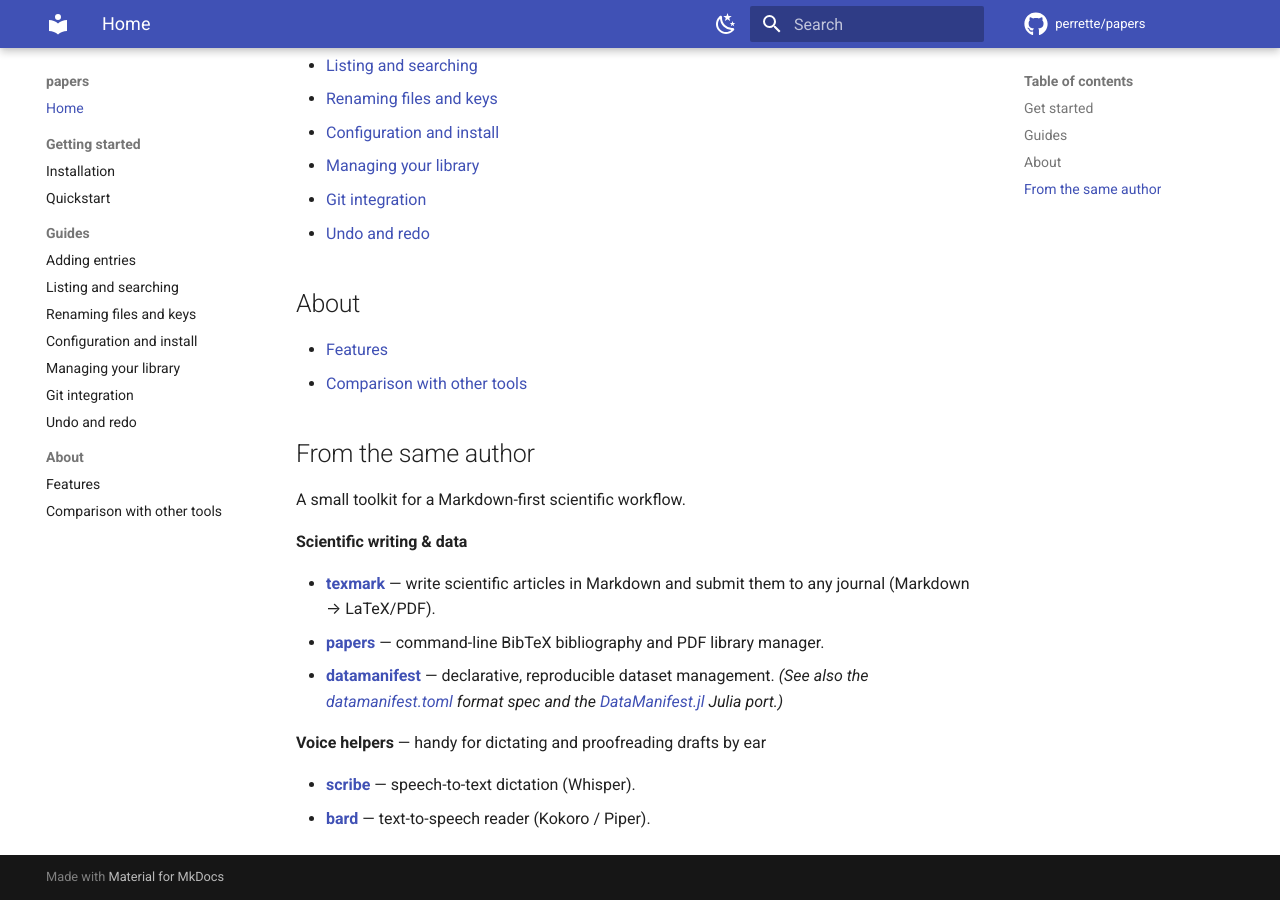
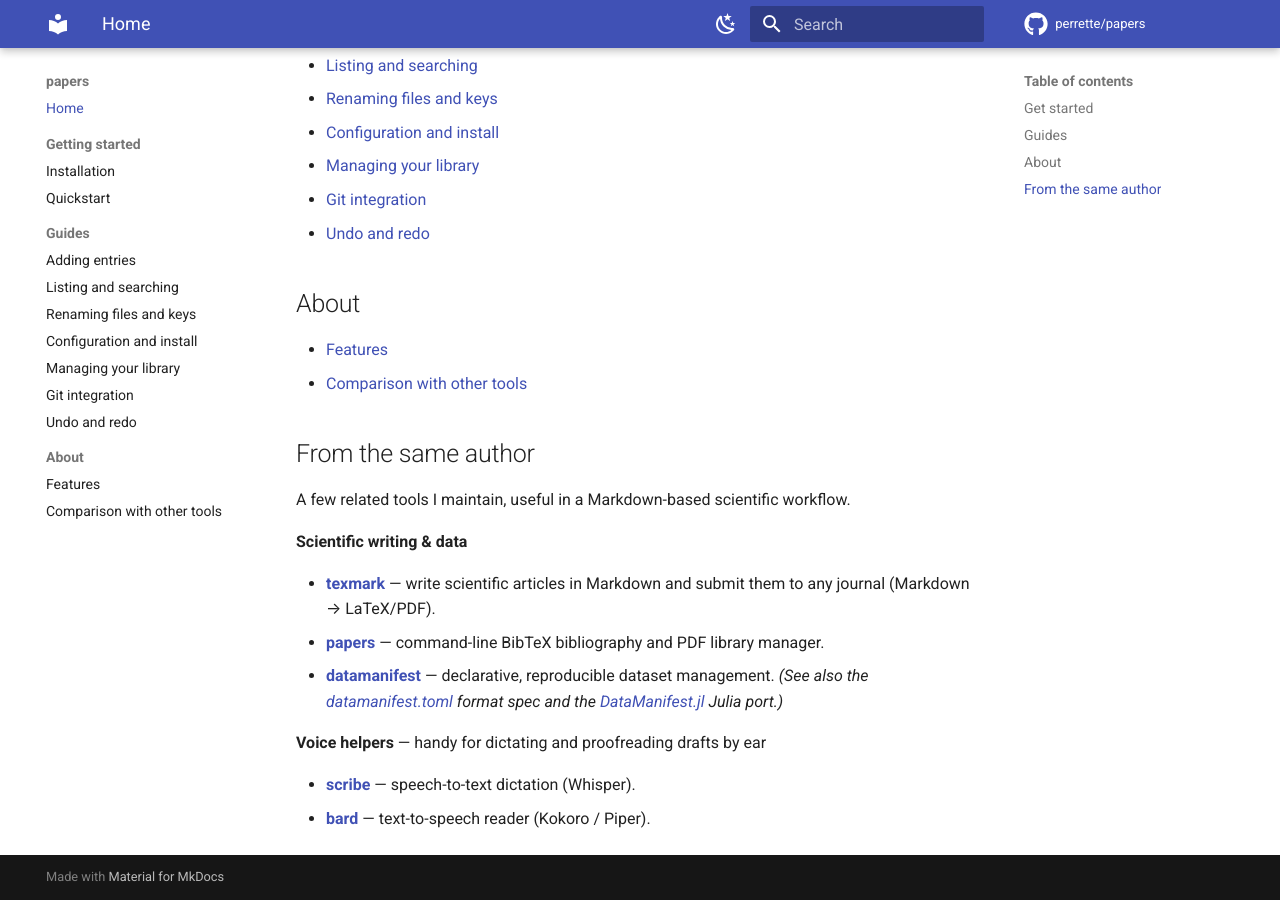
Before and after one commit to perrette/papers, an MkDocs documentation site: the page built from docs/index.md, in a window 1280 px wide and 900 px high, scrolled down 864 px. Built offline with MkDocs 1.6.1 and Material for MkDocs 9.7.7, drawn with Linux system fonts in a browser that asks for light colours; comment, search, counter and statistics services are not loaded.

Commit message:
docs: use consistent cross-repo intro line in 'From the same author' section

```diff
--- a/README.md
+++ b/README.md
@@ -71,7 +71,7 @@
 
 ## From the same author
 
-A small toolkit for a Markdown-first scientific workflow.
+A few related tools I maintain, useful in a Markdown-based scientific workflow.
 
 **Scientific writing & data**
 
--- a/docs/index.md
+++ b/docs/index.md
@@ -42,7 +42,7 @@
 
 ## From the same author
 
-A small toolkit for a Markdown-first scientific workflow.
+A few related tools I maintain, useful in a Markdown-based scientific workflow.
 
 **Scientific writing & data**
 
```
